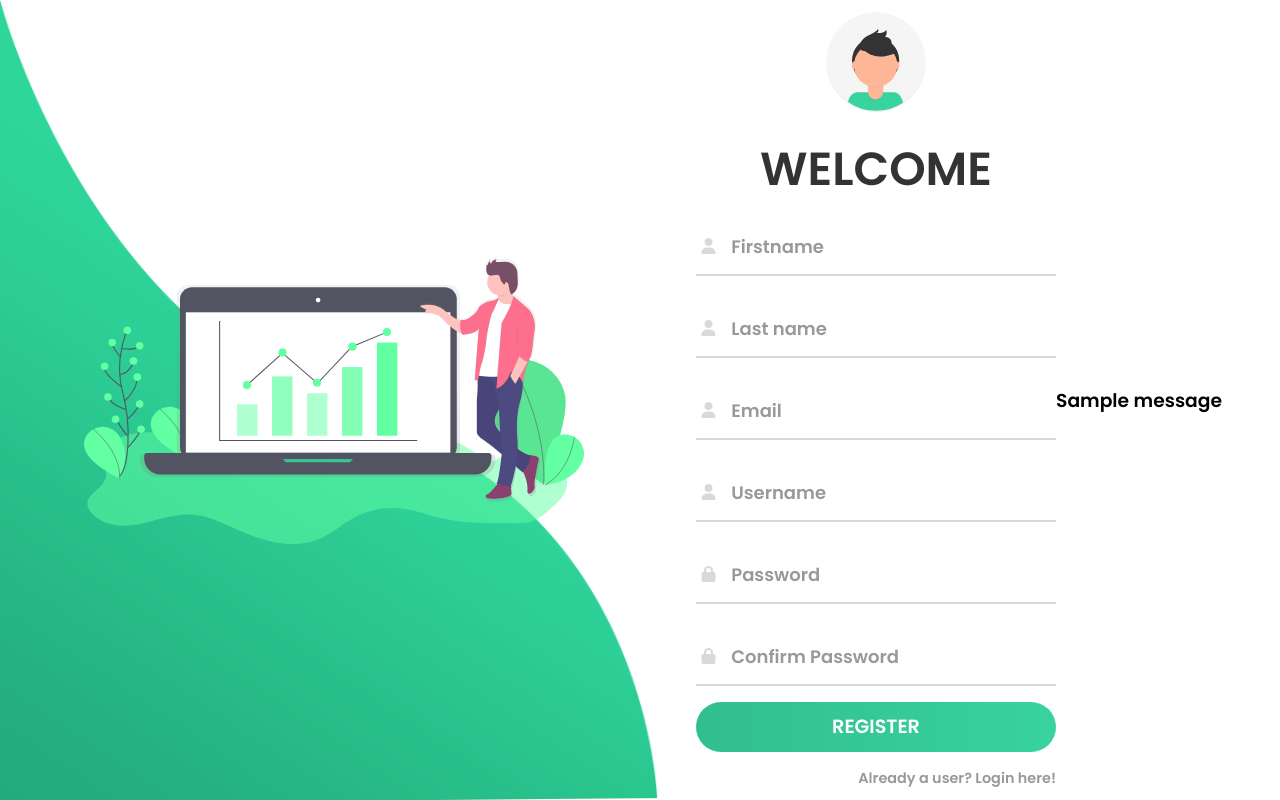
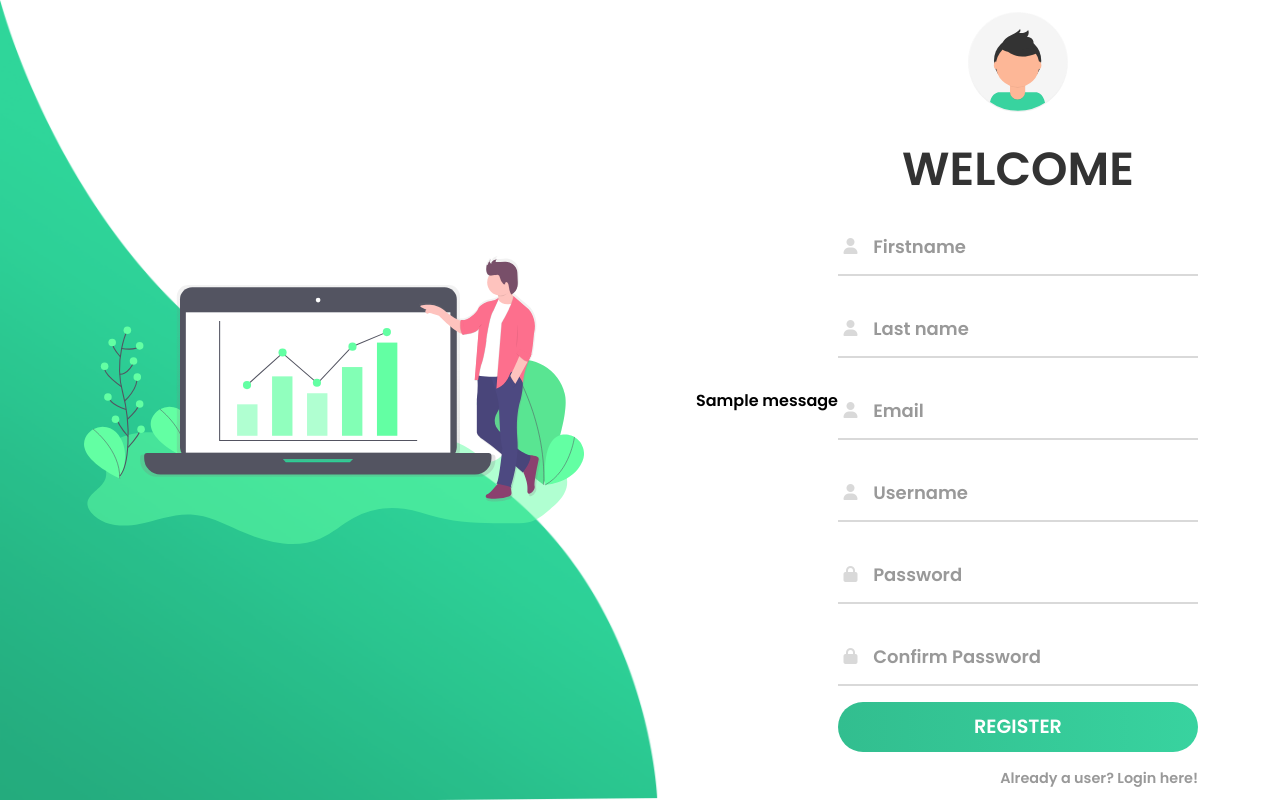
Before and after one commit to Sujeet9271/mtrack, a Django app: template templates/account/register.html in a window 1280 px wide. Run offline with Django 3.2, Linux system fonts and the light colour scheme; the template is opened without the code that fills it, so the values that code supplies are empty; one stand-in notice (Sample message) is shown; some libraries are stand-ins or nearby versions.

Commit message:
register alert

```diff
--- a/templates/account/register.html
+++ b/templates/account/register.html
@@ -15,6 +15,11 @@
 			<img src="{% static 'image/signup.svg' %}">
 		</div>
 		<div class="login-content">
+			<div class="alert-danger">
+				{% for message in messages %}
+				<h4>{{message}} </h4>
+				{% endfor %%}
+			</div>
 
 			<form method="POST" action="{% url 'register' %}">
                 {% csrf_token %}
@@ -79,9 +84,7 @@
 				<input type="submit" class="btn" value="Register">
 				<a href="{% url 'register' %}">Already a user? Login here!</a>
             </form>
-             {% for message in messages %}
-                <h3>{{message}} </h3>
-                {% endfor %%}
+
         </div>
     </div>
     <script type="text/javascript" src="{% static 'js/main_login.js' %}"></script>
```
Also changed, not shown: static/image/income.jpeg (renamed from static/image/income.png).
